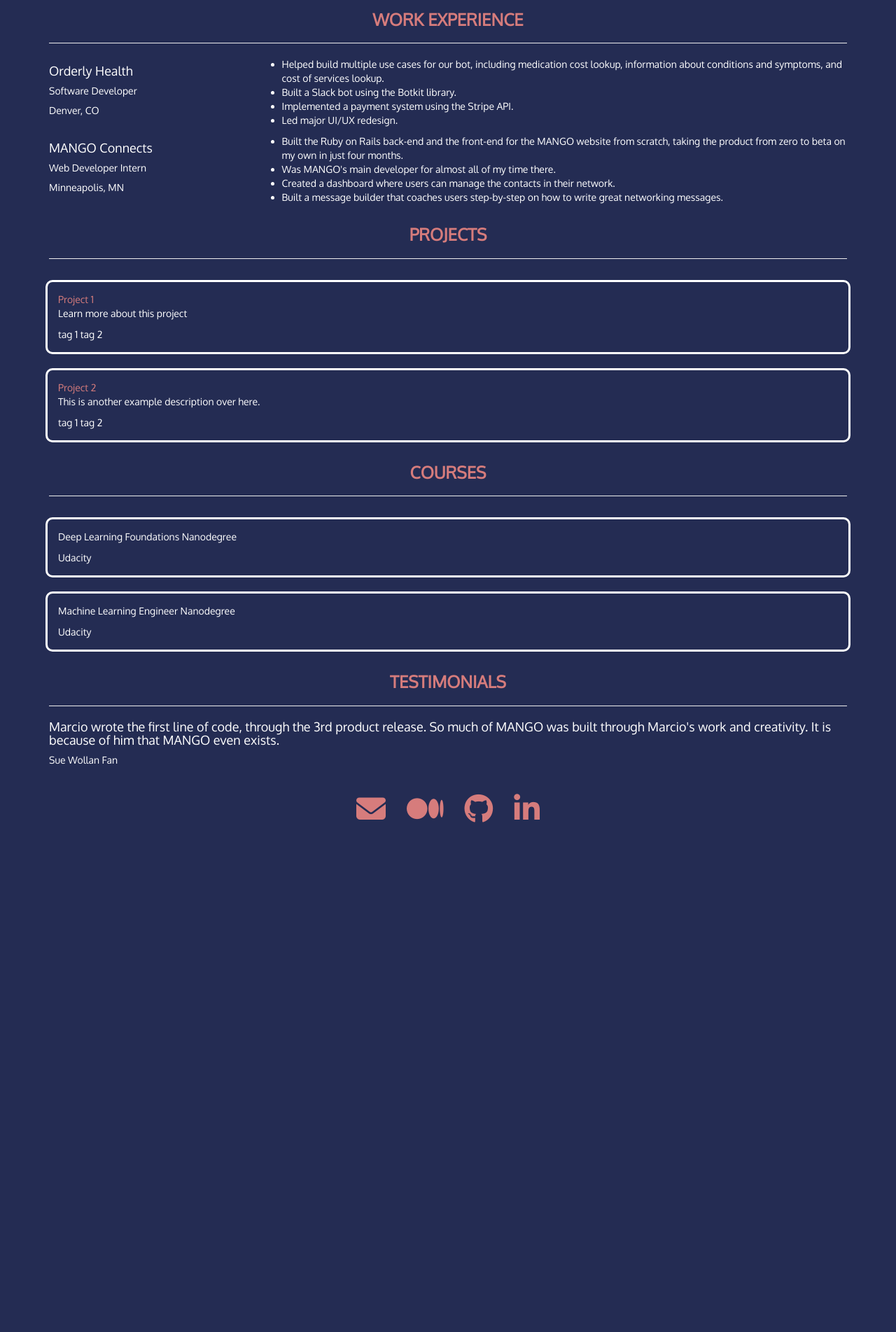
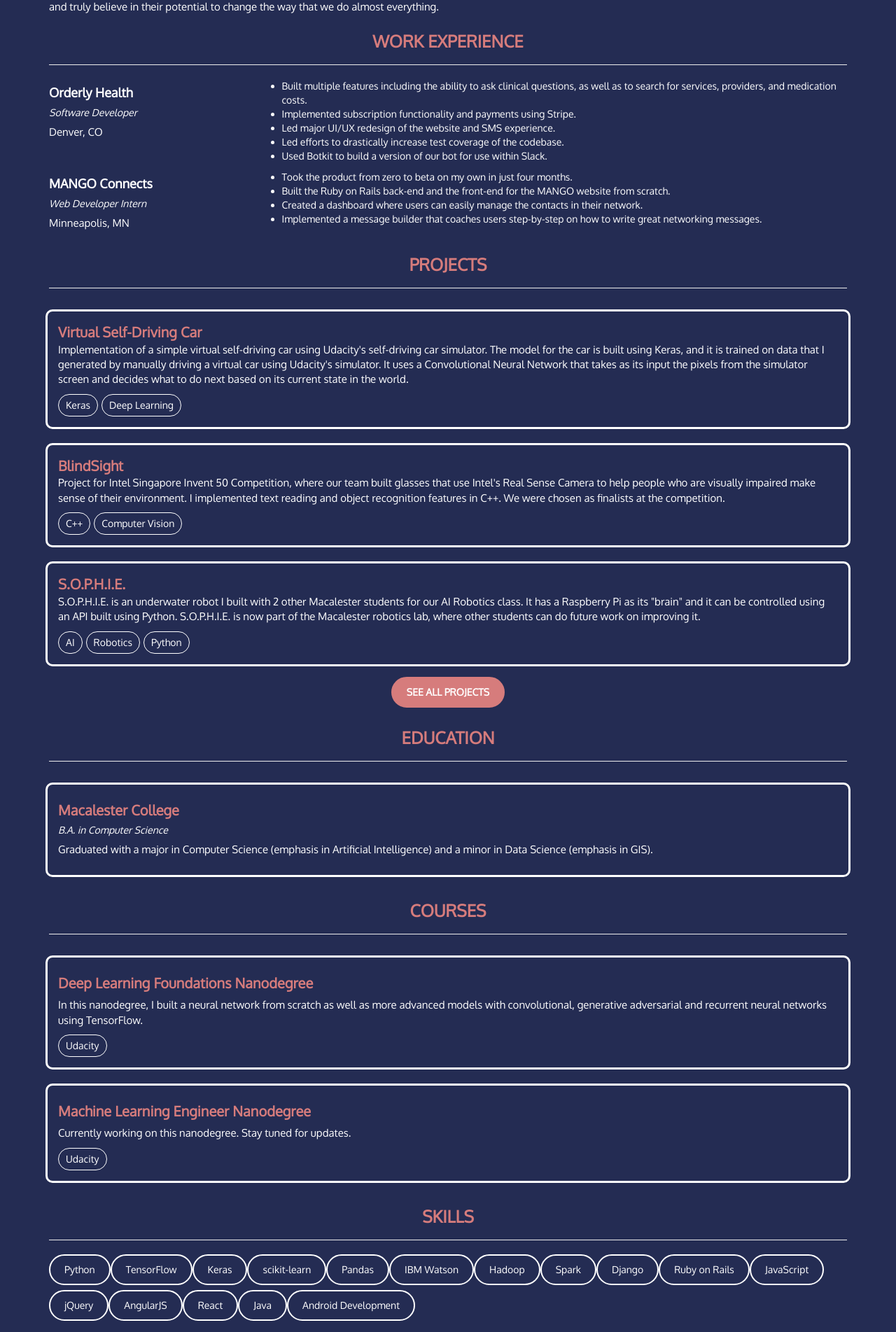
Before and after one commit to MarcioPorto/personal-website, an Angular app: page / in a window 1280 px wide. Shown: the part 297-2200 px from the top of the page at 70% size. Before the commit the page ends 1503 px from the top, so only its background shows below. Built offline with nearby package versions, Linux system fonts and the light colour scheme.

Commit message:
Added GA and new sections to home page

```diff
--- a/src/app/app.component.html
+++ b/src/app/app.component.html
@@ -4,7 +4,10 @@
       <a class="nav-link" href="#">Home</a>
     </li>
     <li class="nav-item">
-      <a class="nav-link" href="#">Blog</a>
+      <a class="nav-link" href="https://medium.com/marcioportoblog" target="_blank">Blog</a>
+    </li>
+    <li class="nav-item">
+      <a class="nav-link" href="https://medium.com/marcioportoblog" target="_blank">Resume</a>
     </li>
   </ul>
 </div>
@@ -14,10 +17,10 @@
 </div>
 
 <div class="footer">
-  <a href="">
+  <a href="mailto:mflporto@gmail.com">
     <i class="fa fa-envelope fa-3x" aria-hidden="true"></i>
   </a>
-  <a href="">
+  <a href="https://medium.com/marcioportoblog">
     <i class="fa fa-medium fa-3x" aria-hidden="true" target="_blank"></i>
   </a>
   <a href="https://github.com/MarcioPorto">
--- a/src/app/data.service.ts
+++ b/src/app/data.service.ts
@@ -9,18 +9,26 @@
     [
       {
         'id': 1,
-        'name': 'Project 1',
-        'description': 'Learn more about this project',
+        'name': 'Virtual Self-Driving Car',
+        'description': "Implementation of a simple virtual self-driving car using Udacity's self-driving car simulator. The model for the car is built using Keras, and it is trained on data that I generated by manually driving a virtual car using Udacity's simulator. It uses a Convolutional Neural Network that takes as its input the pixels from the simulator screen and decides what to do next based on its current state in the world.",
         'tags': [
-          'tag 1', 'tag 2'
+          'Keras', 'Deep Learning'
         ]
       },
       {
         'id': 2,
-        'name': 'Project 2',
-        'description': 'This is another example description over here.',
+        'name': 'BlindSight',
+        'description': "Project for Intel Singapore Invent 50 Competition, where our team built glasses that use Intel's Real Sense Camera to help people who are visually impaired make sense of their environment. I implemented text reading and object recognition features in C++. We were chosen as finalists at the competition.",
         'tags': [
-          'tag 1', 'tag 2'
+          'C++', 'Computer Vision'
+        ]
+      },
+      {
+        'id': 3,
+        'name': 'S.O.P.H.I.E.',
+        'description': 'S.O.P.H.I.E. is an underwater robot I built with 2 other Macalester students for our AI Robotics class. It has a Raspberry Pi as its "brain" and it can be controlled using an API built using Python. S.O.P.H.I.E. is now part of the Macalester robotics lab, where other students can do future work on improving it.',
+        'tags': [
+          'AI', 'Robotics', 'Python'
         ]
       }
     ]
@@ -32,7 +40,7 @@
       {
         'id': 1,
         'name': 'Deep Learning Foundations Nanodegree',
-        'description': '',
+        'description': 'In this nanodegree, I built a neural network from scratch as well as more advanced models with convolutional, generative adversarial and recurrent neural networks using TensorFlow.',
         'tags': [
           'Udacity'
         ]
@@ -40,7 +48,7 @@
       {
         'id': 2,
         'name': 'Machine Learning Engineer Nanodegree',
-        'description': '',
+        'description': 'Currently working on this nanodegree. Stay tuned for updates.',
         'tags': [
           'Udacity'
         ]
--- a/src/app/home/home.component.html
+++ b/src/app/home/home.component.html
@@ -9,7 +9,7 @@
 <hr>
 <p>
   I graduated from <a href="https://www.macalester.edu/" target="_blank">Macalester College</a> on May 2017 with a B.A. in Computer Science and a minor in Data Science.
-  Since then, I have been following my interest in Artificial Intelligence by taking two Udacity nanodegrees: Deep Learning Foundations and Machine Learning Engineer (in progress).
+  Since then, I have been following my interest in Artificial Intelligence by taking two Udacity nanodegrees: Deep Learning Foundations and Machine Learning Engineer (in progress). I am also very interested in cryptocurrencies, and truly believe in their potential to change the way that we do almost everything.
 </p>
 
 <h3>Work Experience</h3>
@@ -22,10 +22,11 @@
   </div>
   <div class="col-sm-9 col-xs-12">
     <ul>
-      <li>Helped build multiple use cases for our bot, including medication cost lookup, information about conditions and symptoms, and cost of services lookup.</li>
-      <li>Built a Slack bot using the Botkit library.</li>
-      <li>Implemented a payment system using the Stripe API.</li>
-      <li>Led major UI/UX redesign.</li>
+      <li>Built multiple features including the ability to ask clinical questions, as well as to search for services, providers, and medication costs.</li>
+      <li>Implemented subscription functionality and payments using Stripe.</li>
+      <li>Led major UI/UX redesign of the website and SMS experience.</li>
+      <li>Led efforts to drastically increase test coverage of the codebase.</li>
+      <li>Used Botkit to build a version of our bot for use within Slack.</li>
     </ul>
   </div>
 </div>
@@ -37,10 +38,10 @@
   </div>
   <div class="col-sm-9 col-xs-12">
     <ul>
-      <li>Built the Ruby on Rails back-end and the front-end for the MANGO website from scratch, taking the product from zero to beta on my own in just four months.</li>
-      <li>Was MANGO's main developer for almost all of my time there.</li>
-      <li>Created a dashboard where users can manage the contacts in their network.</li>
-      <li>Built a message builder that coaches users step-by-step on how to write great networking messages.</li>
+      <li>Took the product from zero to beta on my own in just four months.</li>
+      <li>Built the Ruby on Rails back-end and the front-end for the MANGO website from scratch.</li>
+      <li>Created a dashboard where users can easily manage the contacts in their network.</li>
+      <li>Implemented a message builder that coaches users step-by-step on how to write great networking messages.</li>
     </ul>
   </div>
 </div>
@@ -52,10 +53,23 @@
     <a routerLink="project/{{ project.id }}">{{ project.name }}</a>
     <p>{{ project.description }}</p>
     <div class="tags">
-      <span *ngFor="let tag of project.tags">
+      <span class="tag" *ngFor="let tag of project.tags">
         {{ tag }}
       </span>
     </div>
+  </div>
+  <div class="col-xs-12 text-center">
+    <a class="btn">See all projects</a>
+  </div>
+</div>
+
+<h3>Education</h3>
+<hr>
+<div class="row">
+  <div class="education col-xs-12">
+    <h4>Macalester College</h4>
+    <h5>B.A. in Computer Science</h5>
+    <p>Graduated with a major in Computer Science (emphasis in Artificial Intelligence) and a minor in Data Science (emphasis in GIS).</p>
   </div>
 </div>
 
@@ -63,19 +77,40 @@
 <hr>
 <div class="row">
   <div class="project col-md-4 col-sm-6 col-xs-12" *ngFor="let course of visibleCourses">
-    {{ course.name }}
+    <h4>{{ course.name }}</h4>
     <p>{{ course.description }}</p>
     <div class="tags">
-      <span *ngFor="let tag of course.tags">
+      <span class="tag" *ngFor="let tag of course.tags">
         {{ tag }}
       </span>
     </div>
   </div>
 </div>
 
-<h3>Testimonials</h3>
+<h3>Skills</h3>
+<hr>
+<div class="skills">
+  <span class="skill">Python</span>
+  <span class="skill">TensorFlow</span>
+  <span class="skill">Keras</span>
+  <span class="skill">scikit-learn</span>
+  <span class="skill">Pandas</span>
+  <span class="skill">IBM Watson</span>
+  <span class="skill">Hadoop</span>
+  <span class="skill">Spark</span>
+  <span class="skill">Django</span>
+  <span class="skill">Ruby on Rails</span>
+  <span class="skill">JavaScript</span>
+  <span class="skill">jQuery</span>
+  <span class="skill">AngularJS</span>
+  <span class="skill">React</span>
+  <span class="skill">Java</span>
+  <span class="skill">Android Development</span>
+</div>
+
+<!-- <h3>Testimonials</h3>
 <hr>
 <div class="testimonial">
-  <h4>Marcio wrote the first line of code, through the 3rd product release. So much of MANGO was built through Marcio's work and creativity. It is because of him that MANGO even exists.</h4>
-  <h5>Sue Wollan Fan</h5>
-</div>
+  <h4>"Marcio wrote the first line of code, through the 3rd product release. So much of MANGO was built through Marcio's work and creativity. It is because of him that MANGO even exists."</h4>
+  <h5>Sue Wollan Fan, CEO of MANGO Connects</h5>
+</div> -->
--- a/src/app/project/project.component.html
+++ b/src/app/project/project.component.html
@@ -1,5 +1,5 @@
-<p>
-  {{ project.name }}
-</p>
+<h1>
+  Coming soon!
+</h1>
 
 <a href="" (click)="navigateHome()">Back</a>
--- a/src/index.html
+++ b/src/index.html
@@ -24,6 +24,16 @@
 
     <!-- Icons -->
     <script src="https://use.fontawesome.com/5120e861a6.js"></script>
+
+    <!-- Google Analytics -->
+    <script async src="https://www.googletagmanager.com/gtag/js?id=UA-61492607-2"></script>
+    <script>
+      window.dataLayer = window.dataLayer || [];
+      function gtag(){dataLayer.push(arguments);}
+      gtag('js', new Date());
+
+      gtag('config', 'UA-61492607-2');
+    </script>
   </head>
   <body>
     <app-root></app-root>
--- a/src/styles.scss
+++ b/src/styles.scss
@@ -18,6 +18,19 @@
 
 h3 {
   text-transform: uppercase;
+  margin-top: 25px;
+}
+
+h4 {
+  font-weight: bold;
+}
+
+h5 {
+  font-style: italic;
+}
+
+p {
+  font-size: 15px;
 }
 
 .navbar {
@@ -33,12 +46,18 @@
   }
 }
 
-.project, .course {
+.project, .course, .education {
   border: 3px solid $tertiary-color;
   border-radius: 10px;
   padding: 15px;
   margin: 10px;
   width: calc(100% - 20px);
+
+  a, h4 {
+    font-size: 20px;
+    font-weight: bold;
+    color: $secondary-color;
+  }
 }
 
 .intro {
@@ -65,3 +84,41 @@
     margin: 0 15px;
   }
 }
+
+.tags {
+  margin-top: 10px;
+}
+
+.tag, .skill {
+  border: 1px solid $tertiary-color;
+  border-radius: 25px;
+  display: inline-block;
+}
+
+.tag {
+  padding: 5px 10px;
+  margin-right: 5px;
+}
+
+.skill {
+  border-width: 2px;
+  padding: 10px 20px;
+  margin-bottom: 7px;
+}
+
+.btn {
+  background: $secondary-color;
+  padding: 10px 20px;
+  margin: 5px auto;
+  text-transform: uppercase;
+  border: 2px solid $secondary-color;
+  border-radius: 25px;
+  color: $tertiary-color;
+  text-align: center;
+  font-weight: bold;
+
+  &:hover {
+    color: $secondary-color;
+    background: $tertiary-color;
+  }
+}
```
